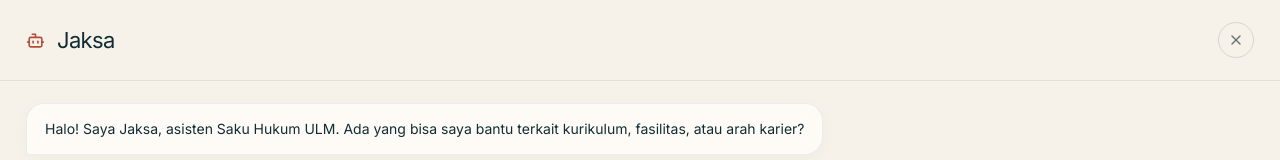
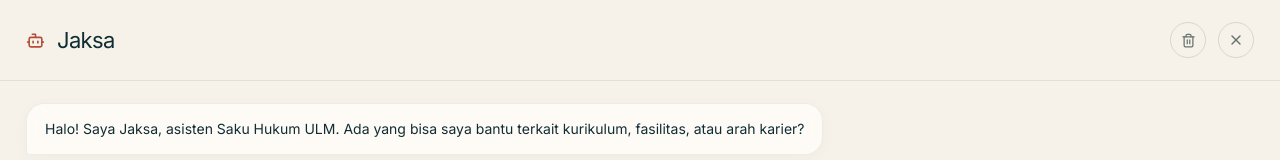
Before and after one commit to kecrwn/Saku-Hukum-ULM, a Next.js app: page /chat in a window 1280 px wide. Shown: the top 160 px of the page. Built offline with nearby package versions, Linux system fonts and the light colour scheme.

Commit message:
feat(chat): add clear chat button and update to nemotron model

```diff
--- a/src/app/api/chat/route.ts
+++ b/src/app/api/chat/route.ts
@@ -90,7 +90,7 @@ export async function POST(req: Request) {
     if (activeProvider === 'openai') {
       model = openaiProvider(isComplex ? 'gpt-4o' : 'gpt-4o-mini');
     } else if (activeProvider === 'nvidia') {
-      model = nvidia('meta/llama-3.1-70b-instruct');
+      model = nvidia('nvidia/llama-3.1-nemotron-70b-instruct');
     } else if (activeProvider === 'deepseek') {
       model = deepseek(isComplex ? 'deepseek-reasoner' : 'deepseek-chat');
     } else {
--- a/src/components/Chatbot.tsx
+++ b/src/components/Chatbot.tsx
@@ -1,6 +1,6 @@
 "use client";
 import { useState, useRef, useEffect } from "react";
-import { MessageCircle, X, Send, Loader2, Bot, Maximize, Copy, Check } from "lucide-react";
+import { MessageCircle, X, Send, Loader2, Bot, Maximize, Copy, Check, Trash2 } from "lucide-react";
 import { useChat } from "ai/react";
 import { useLanguage } from "@/contexts/LanguageContext";
 import { useRouter } from "next/navigation";
@@ -127,18 +127,25 @@ export function Chatbot({ fullScreen }: { fullScreen?: boolean }) {
   const endRef = useRef<HTMLDivElement>(null);
   const inputRef = useRef<HTMLTextAreaElement>(null);
 
+  const initialWelcome = [
+    {
+      id: "welcome",
+      role: "assistant",
+      content: isIndonesian
+        ? "Halo! Saya Jaksa, asisten Saku Hukum ULM. Ada yang bisa saya bantu terkait kurikulum, fasilitas, atau arah karier?"
+        : "Hello! I'm Jaksa, the Saku Hukum ULM assistant. How can I help you with the curriculum, facilities, or career paths?"
+    }
+  ];
+
   const { messages, setMessages, input, handleInputChange, handleSubmit, isLoading, append } = useChat({
     api: "/api/chat",
-    initialMessages: [
-      {
-        id: "welcome",
-        role: "assistant",
-        content: isIndonesian
-          ? "Halo! Saya Jaksa, asisten Saku Hukum ULM. Ada yang bisa saya bantu terkait kurikulum, fasilitas, atau arah karier?"
-          : "Hello! I'm Jaksa, the Saku Hukum ULM assistant. How can I help you with the curriculum, facilities, or career paths?"
-      }
-    ]
+    initialMessages: initialWelcome as any
   });
+
+  const handleClearChat = () => {
+    localStorage.removeItem("shulm-chat-history");
+    setMessages(initialWelcome as any);
+  };
 
   // Load chat history from localStorage on mount
   useEffect(() => {
@@ -240,6 +247,14 @@ export function Chatbot({ fullScreen }: { fullScreen?: boolean }) {
           <div className="chat-head">
             <div className="chat-head-title"><Bot size={19} />{isIndonesian ? "Jaksa" : "Jaksa"}</div>
             <div className="flex gap-2 items-center">
+              <button
+                type="button"
+                onClick={handleClearChat}
+                className="chat-close flex items-center justify-center mr-1"
+                aria-label={isIndonesian ? "Hapus percakapan" : "Clear chat"}
+              >
+                <Trash2 size={15} />
+              </button>
               {!fullScreen && (
                 <button
                   type="button"
```
